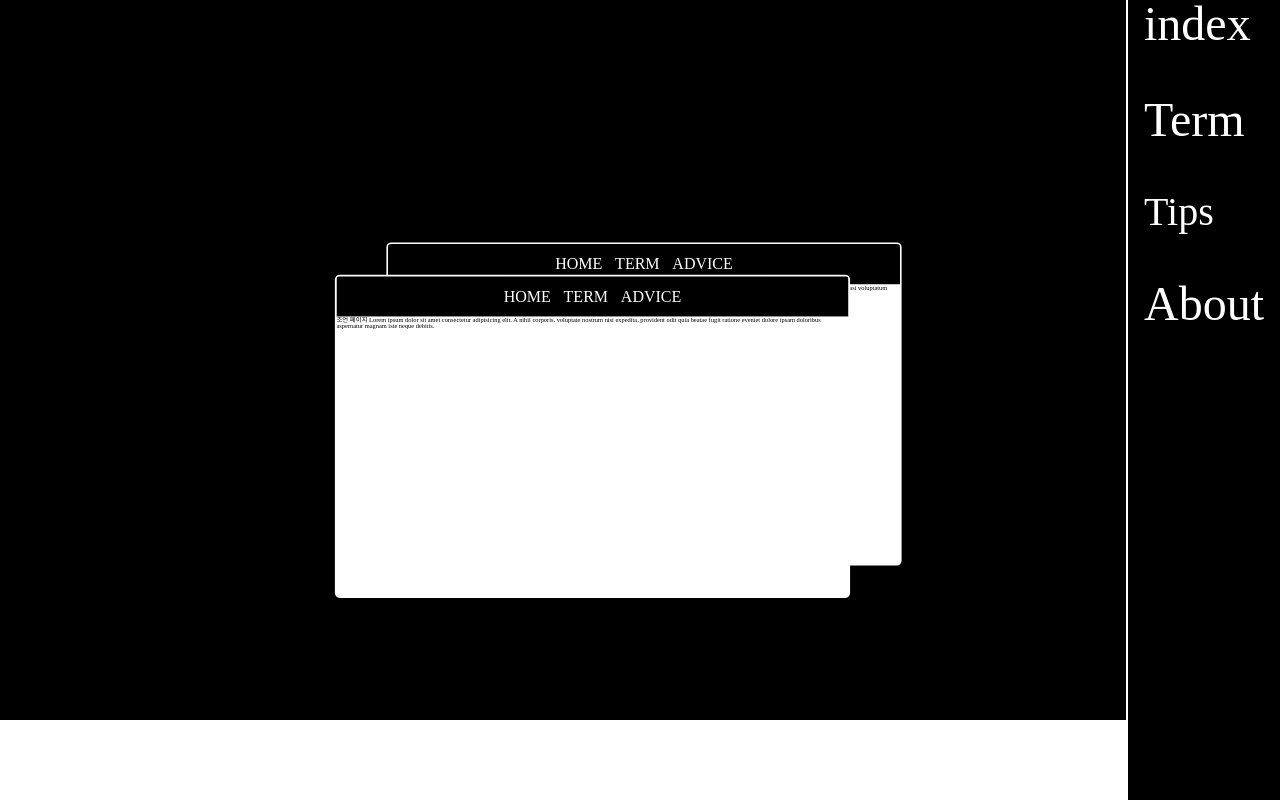
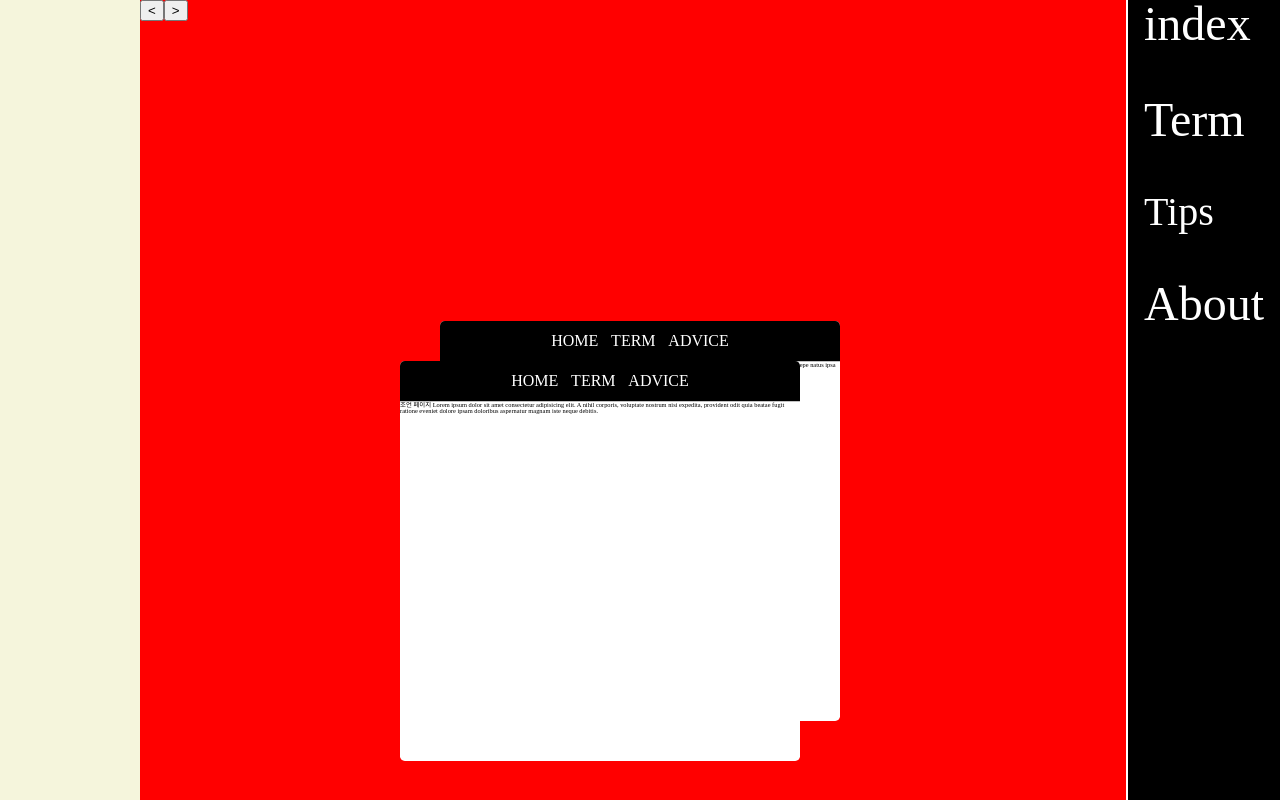
Before and after one commit to toa-web-dev/Photography101, a React (Vite) app: page / in a window 1280 px wide. Shown: the top 800 px of the page. Built offline with nearby package versions, Linux system fonts and the light colour scheme.

Commit message:
스타일 변경

```diff
--- a/src/components/CardLayoutPage.jsx
+++ b/src/components/CardLayoutPage.jsx
@@ -10,7 +10,7 @@ export function CardLayoutPage(props) {
     };
     return (
         <>
-            <section
+            <div
                 className={`${styles.container} ${styles.deactive}`}
                 onClick={handleClick}
                 onAnimationEnd={() => {
@@ -18,7 +18,7 @@ export function CardLayoutPage(props) {
                 }}
             >
                 {props.children}
-            </section>
+            </div>
         </>
     );
 }
--- a/src/components/CardLayoutPage.module.scss
+++ b/src/components/CardLayoutPage.module.scss
@@ -23,13 +23,17 @@
 }
 
 .container {
-    border: 4px solid var(--bg-light-color);
-    width: 100vw;
-    height: 100vh;
+    width: 100%;
+    height: 100%;
     scale: 0.4;
     overflow: hidden;
     background-color: var(--bg-light-color);
     border-radius: 12px;
+    &:hover{
+        z-index: 999;
+        transition: scale 0.4s;
+
+    }
     &:nth-of-type(2) {
         transform: translate(-10%, 10%);
     }
--- a/src/page/Homepage.jsx
+++ b/src/page/Homepage.jsx
@@ -23,8 +23,10 @@ export function Homepage() {
     };
     const CreateCardLayout = () => {
         return (
-            <div className={styles.home_top_container}>
-                <div className={styles.card_layout_container}>
+            <div className={styles.card_container}>
+                <button className={styles.card_prev_btn}>{"<"}</button>
+                <button className={styles.card_next_btn}>{">"}</button>
+                <div className={styles.card_item}>
                     {pageArray.map((page, idx) => (
                         <CardLayoutPage key={idx} name={page.name}>
                             {page.component}
--- a/src/page/Homepage.module.scss
+++ b/src/page/Homepage.module.scss
@@ -1,20 +1,24 @@
 .section{
-  width: 100%;
+  width: 100vw;
   height: 100vh;
+  background-color: beige;
     &:nth-of-type(2n){
       background-color: var(--bg-light-color);
     }
 }
 
 
-.home_top_container{
-  background-color: var(--bg-dark-color);
+.card_container{
+  margin: 0 auto;
+  width: 1000px;
+  height: 1000px;
+  background-color: red;
 }
 
-.card_layout_container{
+.card_item{
   position: relative;
-  width: 500px;
-  height: 90vh;
+  width: inherit;
+  height: inherit;
 }
 
 .home_nav{
```
